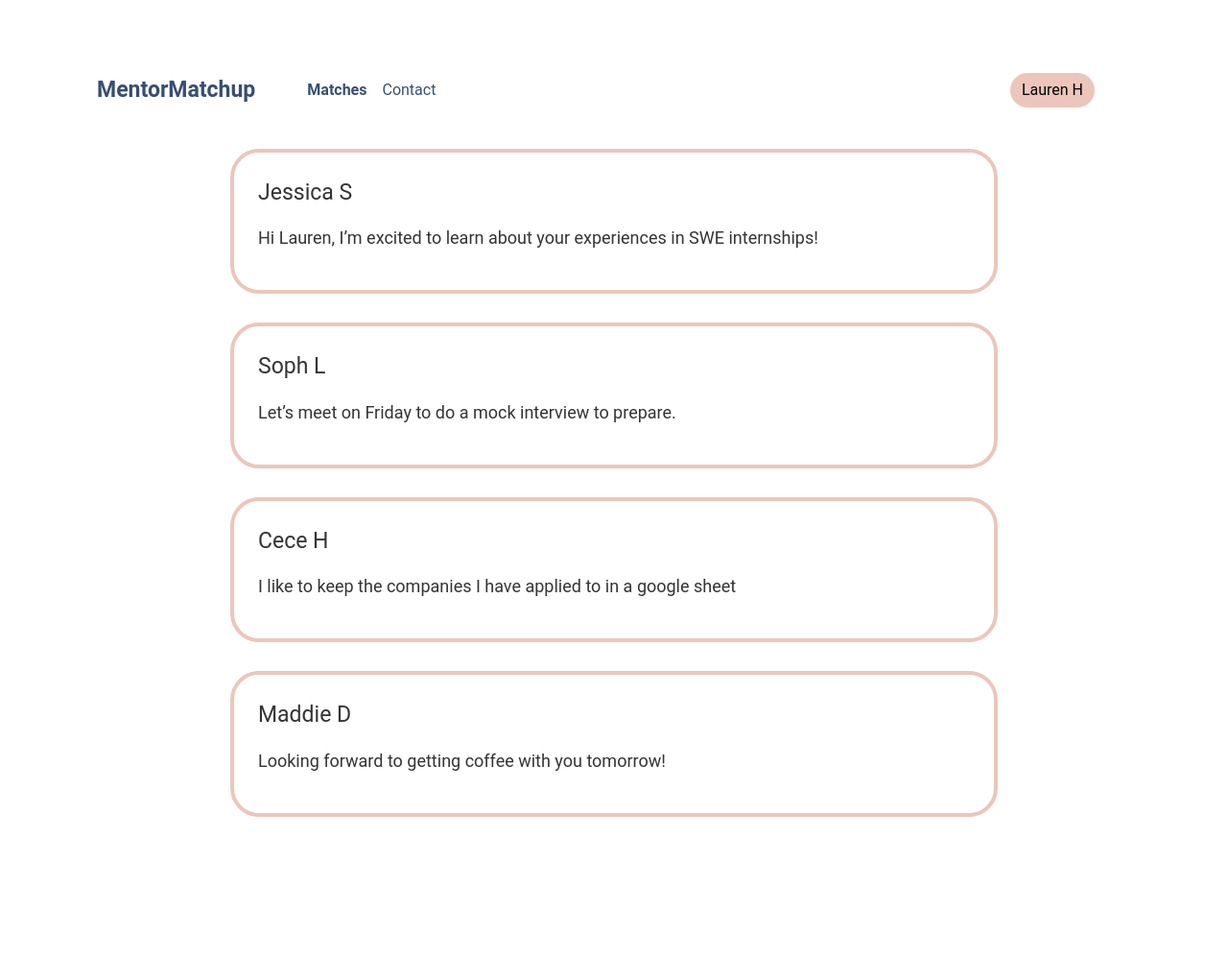
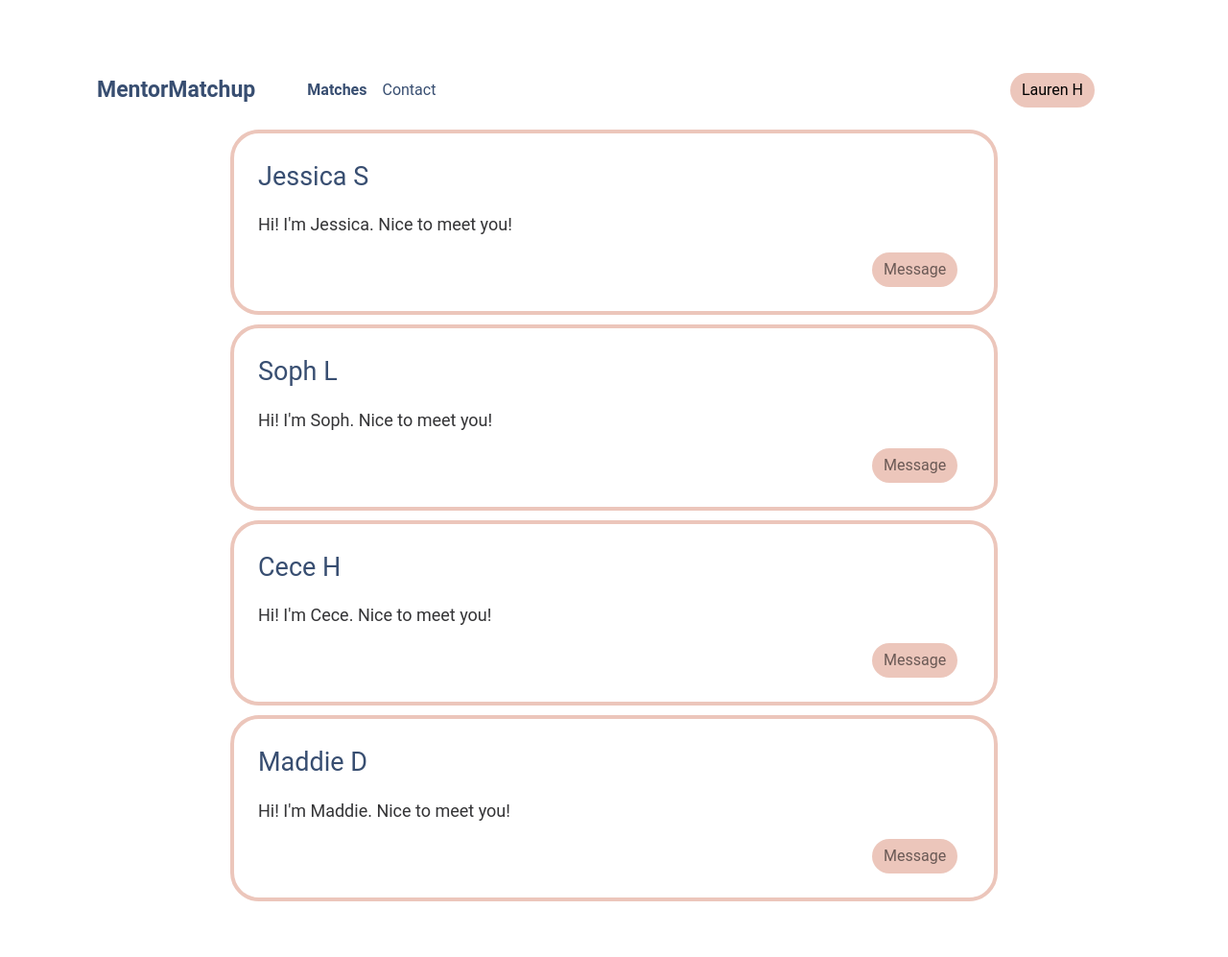
Before and after one commit to awissink/ui-semester-project, a Flask app: template templates/messages.html in a window 1280 px wide. Shown: the whole page at 96% size. Before the commit the page ends 851 px from the top, so only its background shows below. Run offline with Flask 3, Linux system fonts and the light colour scheme; the template is opened without the code that fills it, so the values that code supplies are empty; some libraries are stand-ins or nearby versions.

Commit message:
Adding finishing touches and updating messages page

```diff
--- a/static/css/styles.css
+++ b/static/css/styles.css
@@ -126,6 +126,21 @@ form {
     padding: 0.75rem 1rem;
     border-radius: 20px;
     font-size: 0.9rem;
+    background-color: #F9F6F1;
+  }
+
+  .message-button {
+    background-color: #ECC6BB;
+    margin-left: 40rem;
+    bottom: 10px;
+    right: 10px;
+    color: #6A5955;
+    border: none;
+    border-radius: 30px;
+  }
+
+  .message-button:hover {
+    background-color: #D4A091;
   }
 
   .left {
@@ -203,8 +218,8 @@ form {
 
 .message-box-custom {
     padding: 25px;
-    margin-top: 30px;
-    margin-bottom: 30px;
+    margin-top: 10px;
+    margin-bottom: 10px;
     border-radius: 30px;
     border: 4px solid #ECC6BB;
     background-color: transparent;
@@ -217,8 +232,8 @@ form {
 
 .match-names {
     font-family: 'Roboto', 'Montserrat', 'Open Sans', sans-serif;
-    color: #343436;
-    font-size: 23px;
+    color: #384E71;
+    font-size: 27px;
 }
 
 .message-descriptions {
--- a/templates/messages.html
+++ b/templates/messages.html
@@ -26,21 +26,25 @@
     <!-- Messages -->
     <div class="row justify-content-center">
         <div class="col-12 col-md-10">
-            <div class="message-box-custom" onclick="redirectToChat('Jessica S')">
+            <div class="message-box-custom">
                 <p class="match-names">Jessica S</p>
-                <p class="message-descriptions">Hi Lauren, I’m excited to learn about your experiences in SWE internships!</p>
+                <p class="message-descriptions">Hi! I'm Jessica. Nice to meet you!</p>
+                <button class="message-button btn btn-primary" onclick="redirectToChat('Jessica S')">Message</button>
             </div>
-            <div class="message-box-custom" onclick="redirectToChat('Soph L')">
+            <div class="message-box-custom">
                 <p class="match-names">Soph L</p>
-                <p class="message-descriptions">Let’s meet on Friday to do a mock interview to prepare.</p>
+                <p class="message-descriptions">Hi! I'm Soph. Nice to meet you!</p>
+                <button class="message-button btn btn-primary" onclick="redirectToChat('Soph L')">Message</button>
             </div>
-            <div class="message-box-custom" onclick="redirectToChat('Cece H')">
+            <div class="message-box-custom">
                 <p class="match-names">Cece H</p>
-                <p class="message-descriptions">I like to keep the companies I have applied to in a google sheet</p>
+                <p class="message-descriptions">Hi! I'm Cece. Nice to meet you!</p>
+                <button class="message-button btn btn-primary" onclick="redirectToChat('Cece H')">Message</button>
             </div>
-            <div class="message-box-custom" onclick="redirectToChat('Maddie D')">
+            <div class="message-box-custom">
                 <p class="match-names">Maddie D</p>
-                <p class="message-descriptions">Looking forward to getting coffee with you tomorrow!</p>
+                <p class="message-descriptions">Hi! I'm Maddie. Nice to meet you!</p>
+                <button class="message-button btn btn-primary" onclick="redirectToChat('Maddie D')">Message</button>
             </div>
         </div>
     </div>
--- a/templates/profile.html
+++ b/templates/profile.html
@@ -6,6 +6,7 @@
     <title>Profile Page</title>
     <link href="https://stackpath.bootstrapcdn.com/bootstrap/4.5.2/css/bootstrap.min.css" rel="stylesheet">
     <link rel="stylesheet" href="../static/css/styles.css">
+    <link href="https://cdnjs.cloudflare.com/ajax/libs/font-awesome/6.0.0-beta3/css/all.min.css" rel="stylesheet">
     <script src="script.js"></script>
 </head>
 <body>
@@ -24,7 +25,7 @@
             </ul>
             <ul class="navbar-nav">
                 <li class="nav-item">
-                    <button onclick="window.location.href='mentorSignup.html'" class="button-specs btn btn-outline-secondary rounded-pill mr-2 no-border">Lauren H</button>
+                    <button onclick="window.location.href='profile.html'" class="button-specs btn btn-outline-secondary rounded-pill mr-2 no-border">Lauren H</button>
                 </li>
             </ul>
         </div>
@@ -33,7 +34,7 @@
     <div class="row justify-content-center">
         <div class="col-12 col-md-10">
             <div class="profile-header text-center mt-5">
-                <h2>Lauren H <span class="profile-icon">👤</span></h2>
+                <h2>Lauren H <span class="profile-icon"><i class="fas fa-user" style="color: #A0C9E7;"></i></span></h2>
             </div>
             <div class="profile-info mt-3 p-4" style="border: 2px solid #ECC6BB; border-radius: 20px;">
                 <p><strong>Email:</strong> lgh2022@barnard.edu</p>
```
